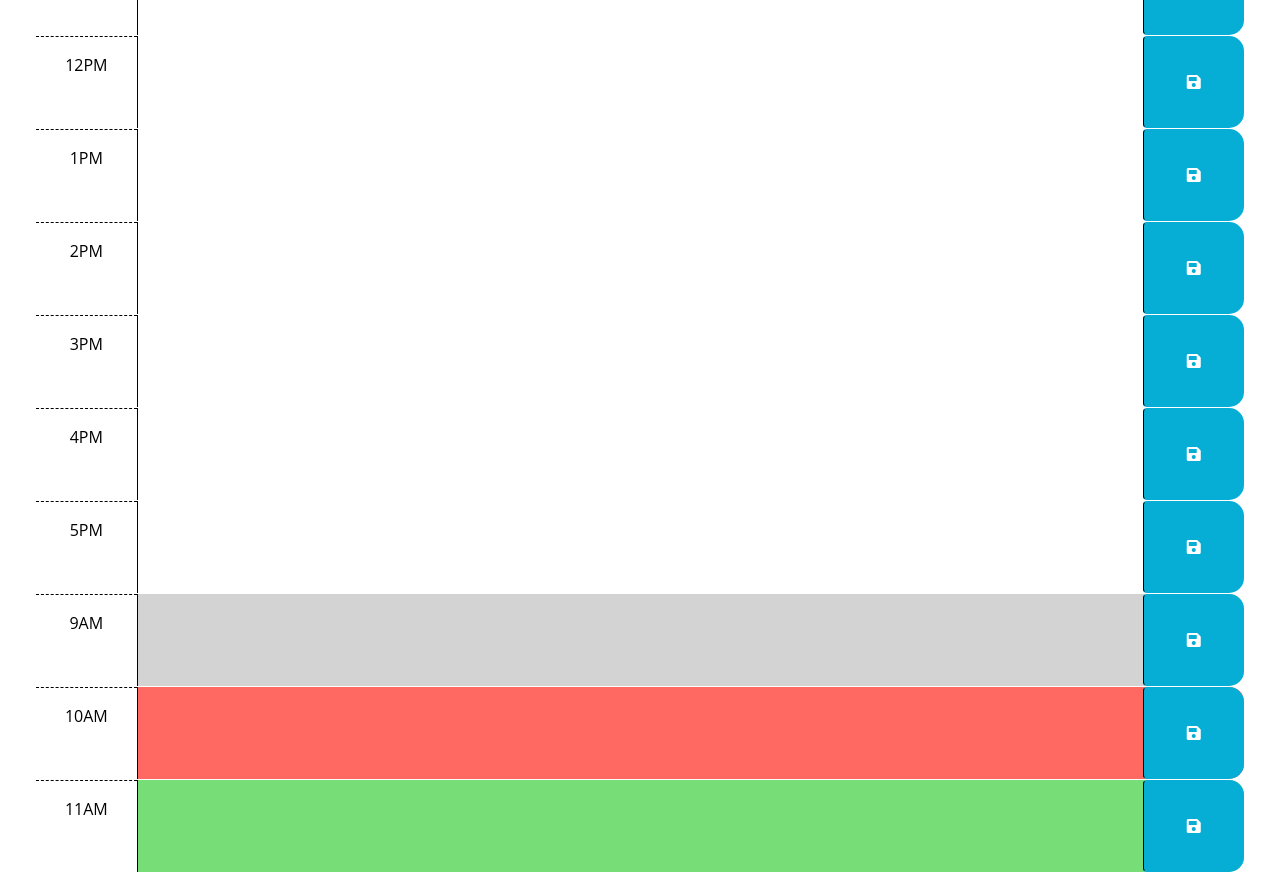
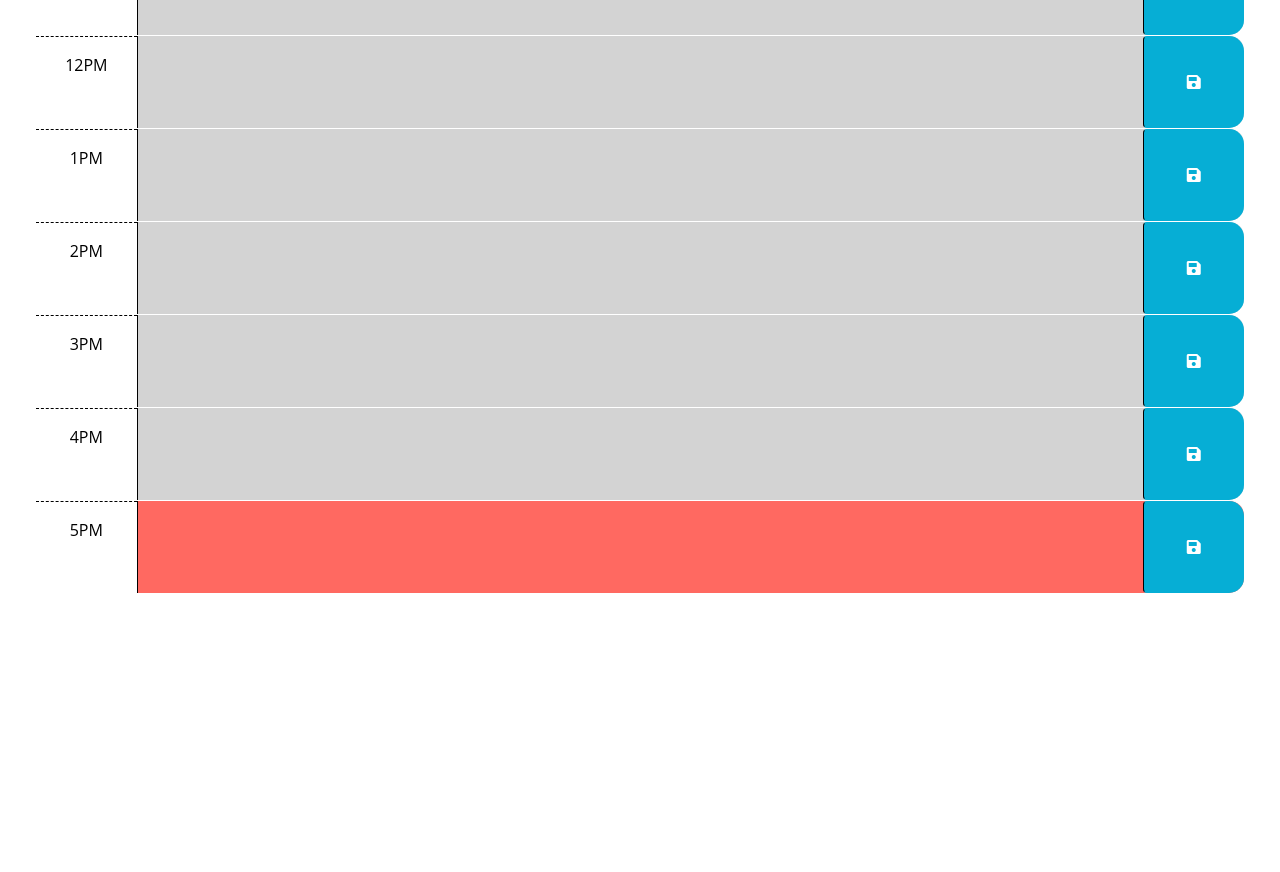
Before and after one commit to joshsandquist/Work-Day-Scheduler, a plain HTML site: page index.html in a window 1280 px wide. Shown: the part 541-1413 px from the top of the page. After the commit the page ends 1134 px from the top, so only its background shows below. Drawn offline with nearby package versions, Linux system fonts and the light colour scheme.

Commit message:
created function to compare current hour and dynamically updated page styling

```diff
--- a/index.html
+++ b/index.html
@@ -72,7 +72,7 @@
         </button>
       </div>
 
-      <div id="hour-1" class="row time-block">
+      <div id="hour-13" class="row time-block">
         <div class="col-2 col-md-1 hour text-center py-3">1PM</div>
         <textarea class="col-8 col-md-10 description" rows="3"> </textarea>
         <button class="btn saveBtn col-2 col-md-1" aria-label="save">
@@ -80,7 +80,7 @@
         </button>
       </div>
 
-      <div id="hour-2" class="row time-block">
+      <div id="hour-14" class="row time-block">
         <div class="col-2 col-md-1 hour text-center py-3">2PM</div>
         <textarea class="col-8 col-md-10 description" rows="3"> </textarea>
         <button class="btn saveBtn col-2 col-md-1" aria-label="save">
@@ -88,7 +88,7 @@
         </button>
       </div>
 
-      <div id="hour-3" class="row time-block">
+      <div id="hour-15" class="row time-block">
         <div class="col-2 col-md-1 hour text-center py-3">3PM</div>
         <textarea class="col-8 col-md-10 description" rows="3"> </textarea>
         <button class="btn saveBtn col-2 col-md-1" aria-label="save">
@@ -96,7 +96,7 @@
         </button>
       </div>
 
-      <div id="hour-4" class="row time-block">
+      <div id="hour-16" class="row time-block">
         <div class="col-2 col-md-1 hour text-center py-3">4PM</div>
         <textarea class="col-8 col-md-10 description" rows="3"> </textarea>
         <button class="btn saveBtn col-2 col-md-1" aria-label="save">
@@ -104,35 +104,8 @@
         </button>
       </div>
 
-      <div id="hour-5" class="row time-block">
+      <div id="hour-17" class="row time-block">
         <div class="col-2 col-md-1 hour text-center py-3">5PM</div>
-        <textarea class="col-8 col-md-10 description" rows="3"> </textarea>
-        <button class="btn saveBtn col-2 col-md-1" aria-label="save">
-          <i class="fas fa-save" aria-hidden="true"></i>
-        </button>
-      </div>
-
-      <!-- Example of a past time block. The "past" class adds a gray background color. -->
-      <div id="hour-9" class="row time-block past">
-        <div class="col-2 col-md-1 hour text-center py-3">9AM</div>
-        <textarea class="col-8 col-md-10 description" rows="3"> </textarea>
-        <button class="btn saveBtn col-2 col-md-1" aria-label="save">
-          <i class="fas fa-save" aria-hidden="true"></i>
-        </button>
-      </div>
-
-      <!-- Example of a present time block. The "present" class adds a red background color. -->
-      <div id="hour-10" class="row time-block present">
-        <div class="col-2 col-md-1 hour text-center py-3">10AM</div>
-        <textarea class="col-8 col-md-10 description" rows="3"> </textarea>
-        <button class="btn saveBtn col-2 col-md-1" aria-label="save">
-          <i class="fas fa-save" aria-hidden="true"></i>
-        </button>
-      </div>
-
-      <!-- Example of a future time block. The "future" class adds a green background color. -->
-      <div id="hour-11" class="row time-block future">
-        <div class="col-2 col-md-1 hour text-center py-3">11AM</div>
         <textarea class="col-8 col-md-10 description" rows="3"> </textarea>
         <button class="btn saveBtn col-2 col-md-1" aria-label="save">
           <i class="fas fa-save" aria-hidden="true"></i>
--- a/script.js
+++ b/script.js
@@ -4,28 +4,42 @@
 $(document).ready(function () {
 var saveButtonEl = $('.saveBtn')
 saveButtonEl.on('click', function() {
-//I used 'this' refering to the save button, and selected the id attribute of the parent
+//I used 'this' refering to the save button, and selected the id attribute of the parent element
 //This will allow me to select which hour block the save button is activating.
 var hourId = $(this).parent().attr('id')
 //This code will select the user input in the text box and save it as a value for local storage
+//The sibling element refers to the sibling of the save button, which in this case is the text input
 var description = $(this).siblings('.description').val().trim();
 //This line will save our data to local storage using hourId as a key and description as a value
 localStorage.setItem(hourId, description)
 })
-
-  //
   // TODO: Add code to apply the past, present, or future class to each time
   // block by comparing the id to the current hour. HINTS: How can the id
   // attribute of each time-block be used to conditionally add or remove the
   // past, present, and future classes? How can Day.js be used to get the
   // current hour in 24-hour time?
-  //
+  // This will retrieve the current hour for comparison in selecting the proper class
+var currentHour = dayjs().hour()
+$('.time-block').each(function() {
+  //This variable uses the split method to retieve the hour number from hour id
+  //The index of [1] retrieves the second word, in this case the hour
+  //parseInt is used to return this string as a number
+  var hour = parseInt($(this).attr('id').split('-')[1])
+  // conditional logic to add the correct class based on the curent class
+  if (hour < currentHour) {
+    $(this).addClass('past')
+  } else if ( hour === currentHour) {
+    $(this).addClass('present')
+  } else if (hour > currentHour) {
+    $(this).addClass('future')
+  }
+}
+
+)
   // TODO: Add code to get any user input that was saved in localStorage and set
   // the values of the corresponding textarea elements. HINT: How can the id
   // attribute of each time-block be used to do this?
-  //
-  // TODO: Add code to display the current date in the header of the page.
   var currentDayEl = $('#currentDay')
-  var dateToday = dayjs().format('dddd, MMMM DD[th]')
+  var dateToday = dayjs().format('dddd, MMMM D, YYYY')
   currentDayEl.text(dateToday)
 });
```
